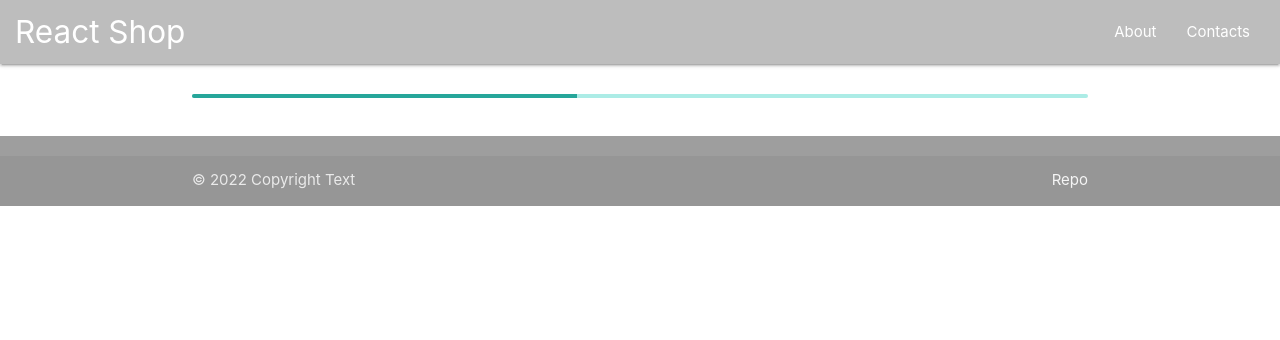
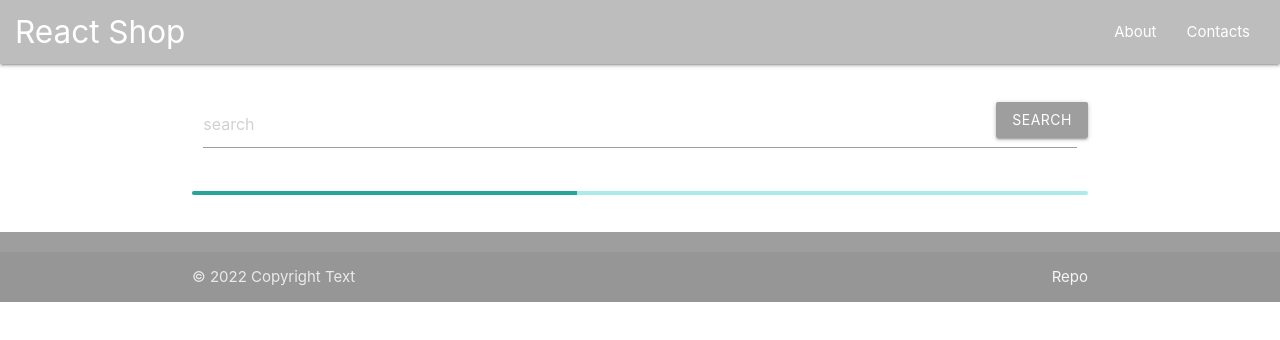
Before and after one commit to Rustam9724/food-project, a React (Create React App) app: page / in a window 1280 px wide. Shown: the top 340 px of the page. Built offline with nearby package versions, Linux system fonts and the light colour scheme; no server answers.

Commit message:
init: search

```diff
--- /dev/null
+++ b/src/components/Search.jsx
@@ -0,0 +1,37 @@
+import { useState } from 'react';
+
+function Search({cb = Function.prototype}) {
+    const [value, setValue] = useState('');
+
+    const handleKey = (event) => {
+        if (event.key === 'Enter') {
+            handleSubmit();
+        }
+    }
+
+    const handleSubmit = () => {
+        cb(value)
+    }
+
+    return (
+        <div className="row">
+            <div className="input-field col s12">
+                <input
+                    type="search"
+                    placeholder="search"
+                    onKeyDown={handleKey}
+                    onChange={(event) => setValue(event.target.value)}
+                    value={value}
+                />
+                <button
+                    className="btn #9e9e9e grey"
+                    style={{position: 'absolute', top: '0', right: '0'}}
+                    onClick={handleSubmit}>
+                    Search
+                </button>
+            </div>
+        </div>
+    )
+}
+
+export { Search }
--- a/src/pages/Home.jsx
+++ b/src/pages/Home.jsx
@@ -1,22 +1,35 @@
 import { useState, useEffect } from 'react';
+import { useLocation, useNavigate } from 'react-router-dom';
 import { getAllCategories } from '../api';
 import { Preloader } from '../components/Preloader';
 import { CategoryList } from '../components/CategoryList';
+import { Search } from '../components/Search';
 
 function Home() {
     const [catalog, setCatalog] = useState([]);
+    const [filteredCatalog, setFilteredCatalog] = useState([]);
+
+    const { pathname, search } = useLocation();
+
+    const handleSearch = (str) => {
+        setFilteredCatalog(catalog.filter(item => {
+            return item.strCategory.toLowerCase().includes(str.toLowerCase())
+        }))
+    }
 
     useEffect(() => {
         getAllCategories().then(data => {
             setCatalog(data.categories);
+            setFilteredCatalog(data.categories);
         })
     }, [])
 
     return (
         <>
+        <Search cb={handleSearch}/>
         {
             !catalog.length ? <Preloader /> : (
-                <CategoryList catalog={catalog}/>
+                <CategoryList catalog={filteredCatalog}/>
             )
         }
         </>
```
